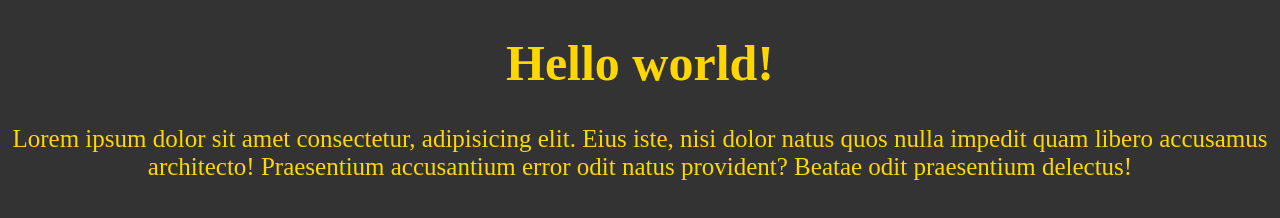
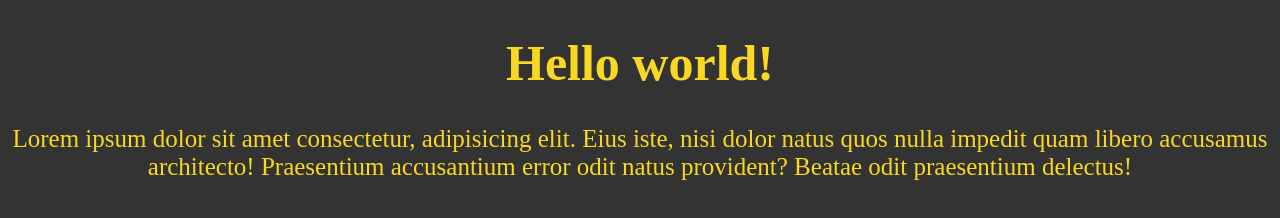
Before and after one commit to Behruz009/test-project-, a plain HTML site: page index.html in a window 1280 px wide. Drawn offline with Linux system fonts and the light colour scheme.

Commit message:
ranggini o'zgartirdim

```diff
--- a/style.css
+++ b/style.css
@@ -1,11 +1,11 @@
 body {
   background-color: #333;
-  color: whitesmoke;
+  color: rgb(241, 86, 86);
 }
 .wrapper {
   max-width: 1024;
   margin: 0 auto;
   text-align: center;
-  color: gold;
+  color: rgb(248, 216, 35);
   font-size: 25px;
 }
```
